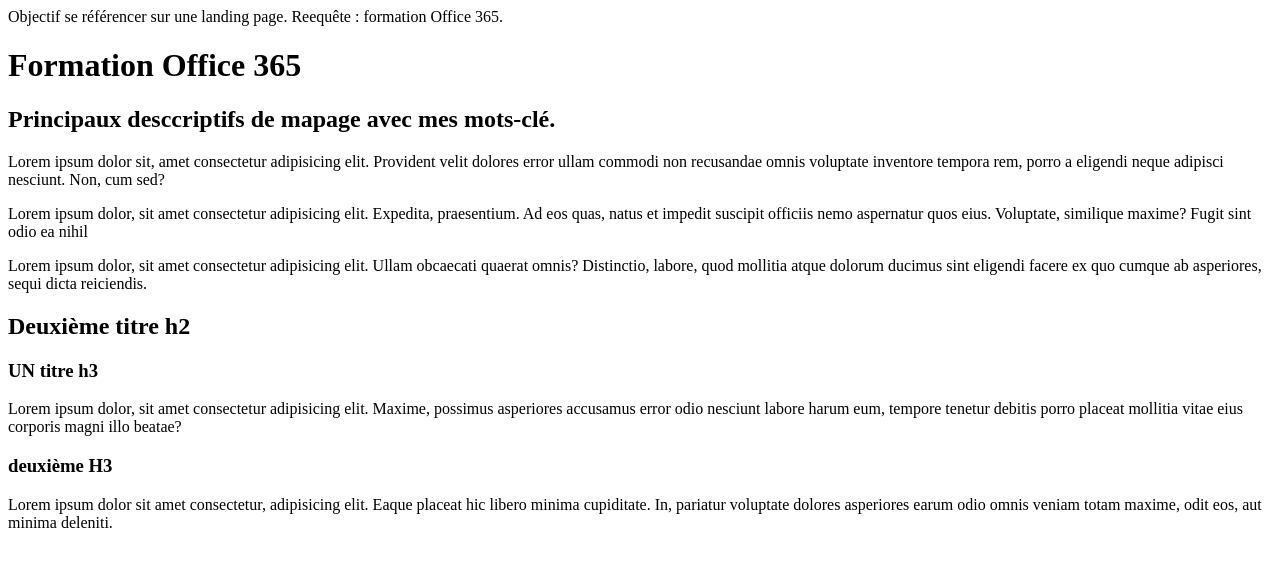
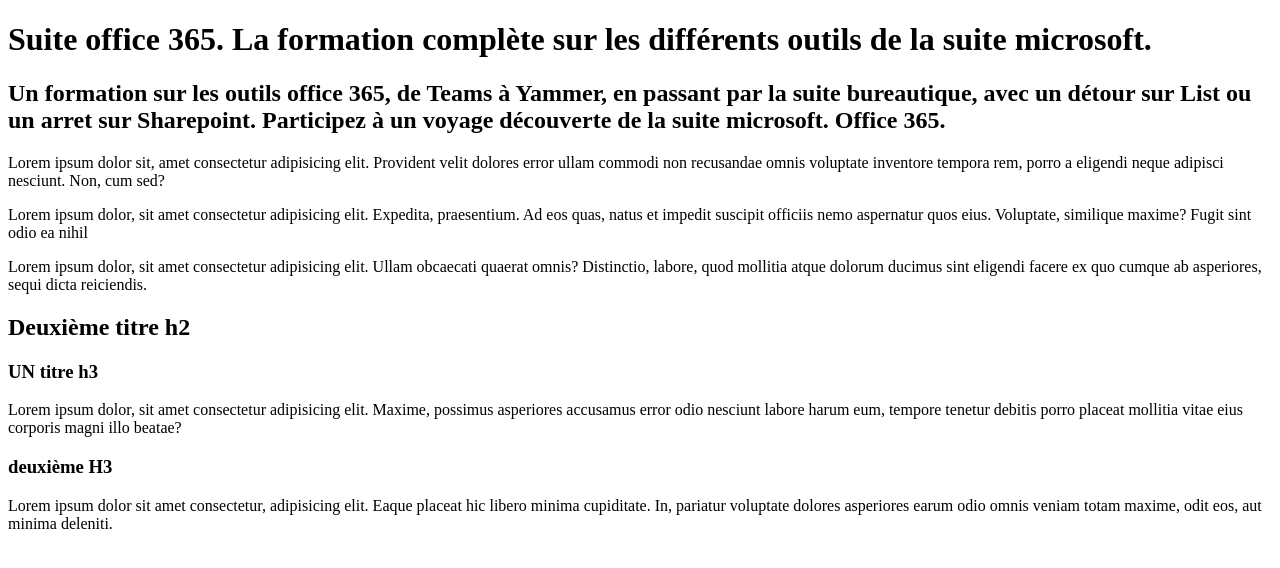
Before and after one commit to pcwebconseils/O365, a plain HTML site: page index.html in a window 1280 px wide. Drawn offline with Linux system fonts and the light colour scheme.

Commit message:
tile+description

```diff
--- a/index.html
+++ b/index.html
@@ -5,14 +5,16 @@
     <meta charset="UTF-8">
     <meta http-equiv="X-UA-Compatible" content="IE=edge">
     <meta name="viewport" content="width=device-width, initial-scale=1.0">
-    <title>Document</title>
+    <title>FOrmation office 365</title>
+    <meta name="description"
+        content="Office 365, la formation complète microsoft office 365. Découvrez l'utilisation de la suite office et des différentes applications.">
 </head>
 
 <body>
-    Objectif se référencer sur une landing page.
-    Reequête : formation Office 365.
-    <h1>Formation Office 365</h1>
-    <h2>Principaux desccriptifs de mapage avec mes mots-clé.</h2>
+
+    <h1>Suite office 365. La formation complète sur les différents outils de la suite microsoft. </h1>
+    <h2>Un formation sur les outils office 365, de Teams à Yammer, en passant par la suite bureautique, avec un détour
+        sur List ou un arret sur Sharepoint. Participez à un voyage découverte de la suite microsoft. Office 365. </h2>
     <p>Lorem ipsum dolor sit, amet consectetur adipisicing elit. Provident velit dolores error ullam commodi non
         recusandae omnis voluptate inventore tempora rem, porro a eligendi neque adipisci nesciunt. Non, cum sed?</p>
     <p>Lorem ipsum dolor, sit amet consectetur adipisicing elit. Expedita, praesentium. Ad eos quas, natus et impedit
```
